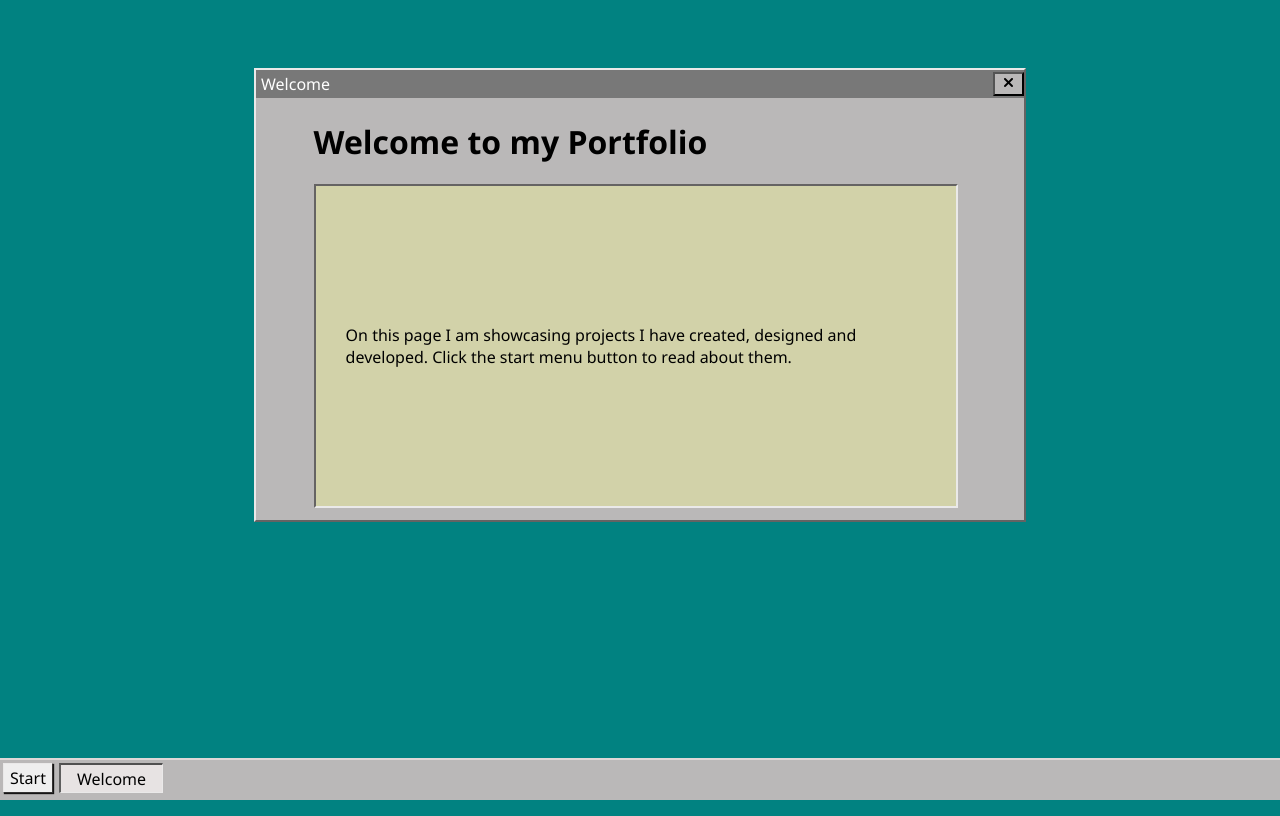
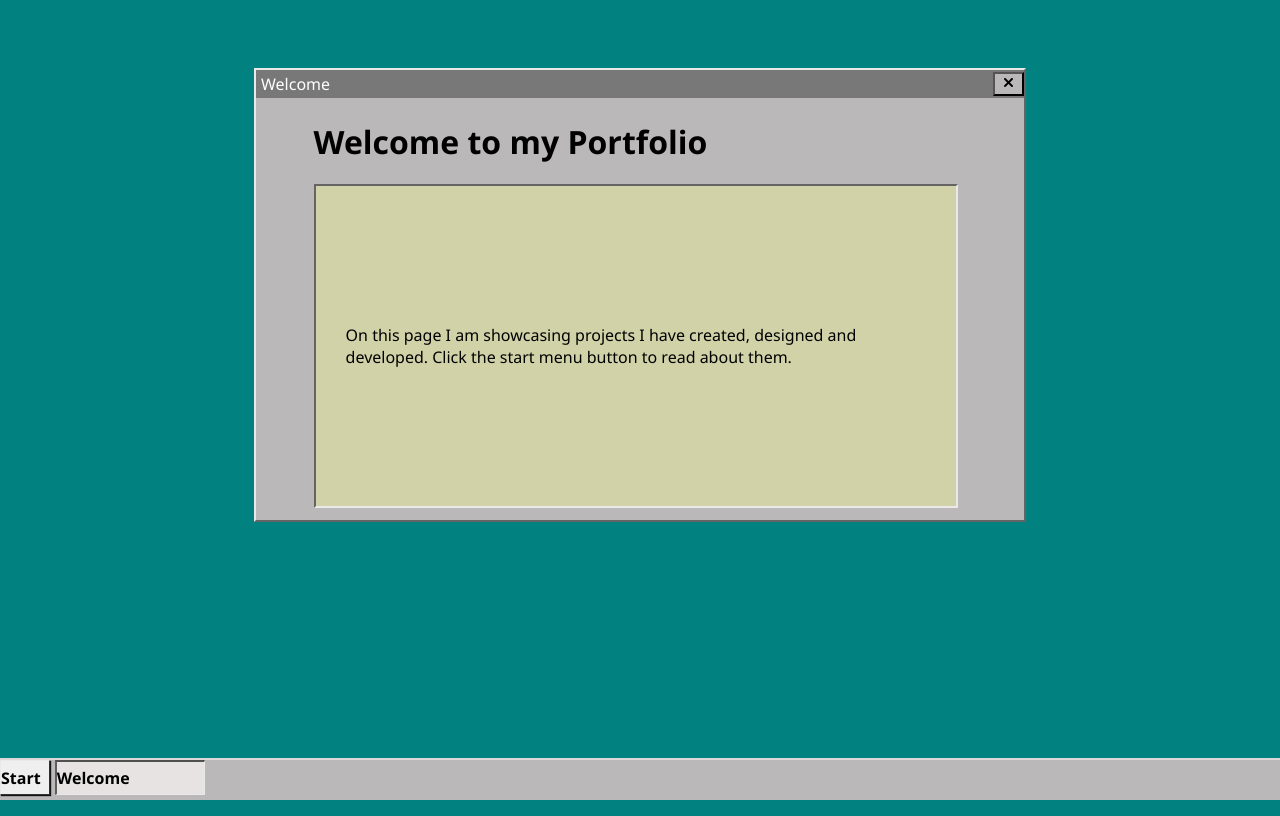
Before and after one commit to LisaEnBil/portfolio, a SvelteKit app: page / in a window 1280 px wide. Built offline with nearby package versions, Linux system fonts and the light colour scheme.

Commit message:
fix dynamic button width

```diff
--- a/src/components/button.svelte
+++ b/src/components/button.svelte
@@ -1,30 +1,28 @@
-<script>
+<script lang="ts">
     export let active = false;
-    export let width = "50px";
+    export let width: number | string = 50;
     export let buttonActive = false;
 </script>
 
-<button on:click class:active class:buttonActive style:width>
+<button on:click class:active class:buttonActive style:width={`${width}px`}>
     <slot></slot>
 </button>
 
 <style>
     button {
-        padding: 0.5rem 1rem;
         border-left: 1px solid #eae9e9;
         border-top: 1px solid #eae9e9;
         border-right: 1px solid #333232;
         border-bottom: 1px solid #333232;
         cursor: pointer;
         font-family: "Segoe UI", sans-serif;
-        font-weight: 500;
+        font-weight: 700;
         font-size: medium;
-        margin: 3px;
         display: flex;
         align-items: center;
-        justify-content: center;
-        height: 30px;
+        height: 35px;
         box-shadow: 1px 1px 1px rgb(21, 20, 20);
+        padding: 0;
     }
     button.active {
         background-color: #e7e3e3;
--- a/src/components/navbar.svelte
+++ b/src/components/navbar.svelte
@@ -23,9 +23,11 @@
                 <div class="selectedItemBox">
                     <Button
                         on:click={() => handleActiveClick(item)}
-                        width={"auto"}
-                        buttonActive={activeItem === item}>{item}</Button
+                        width={150}
+                        buttonActive={activeItem === item}
                     >
+                        {item}
+                    </Button>
                 </div>
             {/each}
         {/if}
@@ -53,12 +55,7 @@
         display: flex;
         flex-direction: row;
     }
-    .navbarStart {
-        border-top: 2px solid #ded8d8;
-        background-color: #bab8b8;
-        height: 40px;
-        width: 100vw;
-        display: flex;
-        flex-direction: row;
+    .selectedItemBox {
+        padding-left: 0.3em;
     }
 </style>
```
